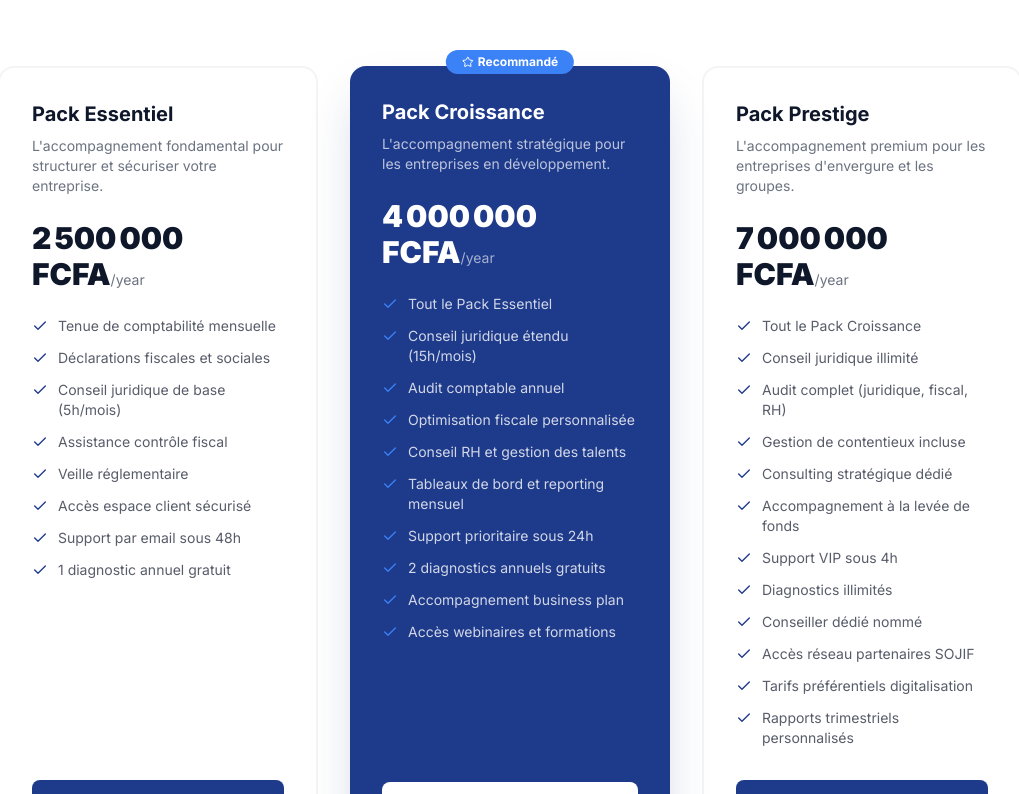
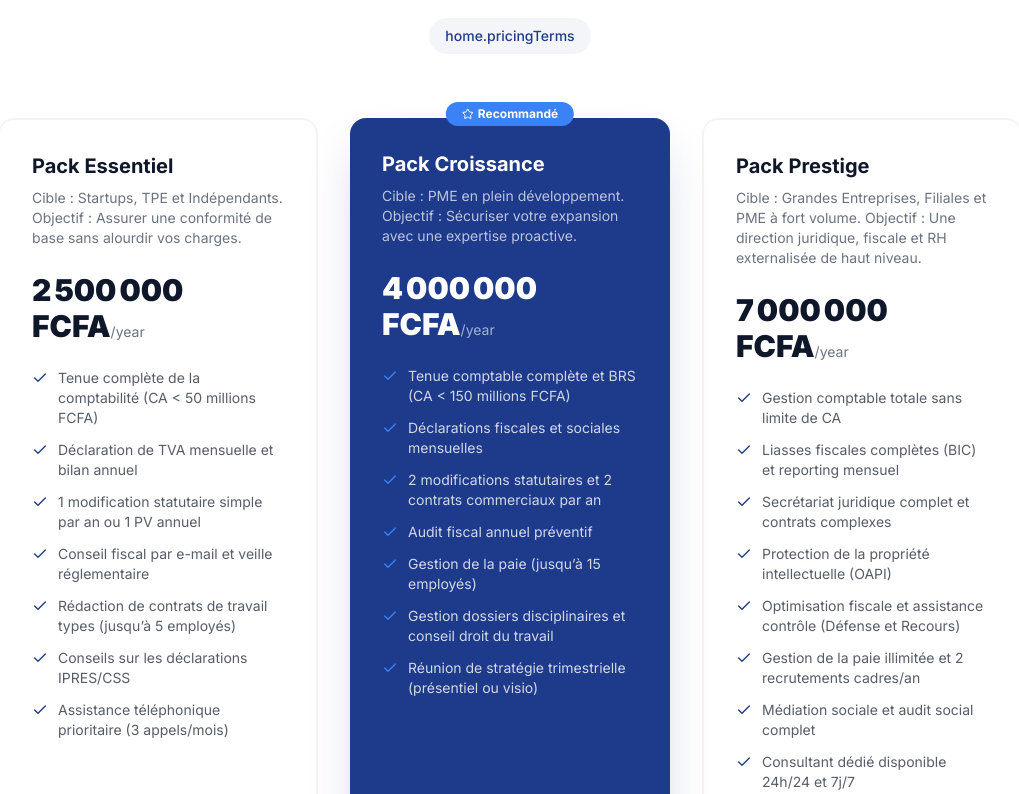
Before and after one commit to omadigital23/SOJIF, a Next.js app: page /en in a window 1280 px wide. Shown: the part 1864-2658 px from the top of the page, without its empty margins (130-1149 px from the left). Built offline with nearby package versions, Linux system fonts and the light colour scheme.

Commit message:
Update website content to match business plan: pricing, terms, and services

```diff
--- a/src/app/[locale]/offres/page.tsx
+++ b/src/app/[locale]/offres/page.tsx
@@ -29,9 +29,17 @@ export default function OffersPage() {
                         initial={{ opacity: 0, y: 20 }}
                         animate={{ opacity: 1, y: 0 }}
                         transition={{ delay: 0.1 }}
-                        className="text-neutral-gray text-lg max-w-2xl mx-auto"
+                        className="text-neutral-gray text-lg max-w-2xl mx-auto mb-6"
                     >
                         {t('subtitle')}
+                    </motion.p>
+                    <motion.p
+                        initial={{ opacity: 0, y: 20 }}
+                        animate={{ opacity: 1, y: 0 }}
+                        transition={{ delay: 0.2 }}
+                        className="text-primary font-medium text-sm bg-primary/5 inline-block px-4 py-2 rounded-full"
+                    >
+                        {tHome('pricingTerms')}
                     </motion.p>
                 </div>
             </section>
@@ -48,8 +56,8 @@ export default function OffersPage() {
                                 viewport={{ once: true }}
                                 transition={{ delay: i * 0.15 }}
                                 className={`relative rounded-2xl p-8 flex flex-col ${pack.highlighted
-                                        ? 'bg-primary text-white shadow-2xl shadow-primary/25 scale-105 z-10'
-                                        : 'bg-white border-2 border-gray-100 card-hover'
+                                    ? 'bg-primary text-white shadow-2xl shadow-primary/25 scale-105 z-10'
+                                    : 'bg-white border-2 border-gray-100 card-hover'
                                     }`}
                             >
                                 {pack.highlighted && (
--- a/src/components/home/PricingSection.tsx
+++ b/src/components/home/PricingSection.tsx
@@ -30,9 +30,18 @@ export default function PricingSection() {
                         whileInView={{ opacity: 1, y: 0 }}
                         viewport={{ once: true }}
                         transition={{ delay: 0.1 }}
-                        className="text-neutral-gray text-lg"
+                        className="text-neutral-gray text-lg mb-4"
                     >
                         {t('pricingSubtitle')}
+                    </motion.p>
+                    <motion.p
+                        initial={{ opacity: 0, y: 20 }}
+                        whileInView={{ opacity: 1, y: 0 }}
+                        viewport={{ once: true }}
+                        transition={{ delay: 0.2 }}
+                        className="text-primary font-medium text-sm bg-primary/5 inline-block px-4 py-2 rounded-full"
+                    >
+                        {t('pricingTerms')}
                     </motion.p>
                 </div>
 
@@ -46,8 +55,8 @@ export default function PricingSection() {
                             viewport={{ once: true }}
                             transition={{ delay: i * 0.15 }}
                             className={`relative rounded-2xl p-8 flex flex-col ${pack.highlighted
-                                    ? 'bg-primary text-white shadow-2xl shadow-primary/25 scale-105 z-10'
-                                    : 'bg-white border-2 border-gray-100 card-hover'
+                                ? 'bg-primary text-white shadow-2xl shadow-primary/25 scale-105 z-10'
+                                : 'bg-white border-2 border-gray-100 card-hover'
                                 }`}
                         >
                             {pack.highlighted && (
@@ -106,8 +115,8 @@ export default function PricingSection() {
                             <Link
                                 href={`/${locale}/contact`}
                                 className={`text-center py-3 rounded-lg font-semibold text-sm transition-all duration-300 ${pack.highlighted
-                                        ? 'bg-white text-primary hover:bg-white/90'
-                                        : 'btn-primary'
+                                    ? 'bg-white text-primary hover:bg-white/90'
+                                    : 'btn-primary'
                                     }`}
                             >
                                 {pack.cta}
--- a/src/components/home/WhySection.tsx
+++ b/src/components/home/WhySection.tsx
@@ -13,7 +13,6 @@ export default function WhySection() {
         { titleKey: 'why1Title', descKey: 'why1Desc' },
         { titleKey: 'why2Title', descKey: 'why2Desc' },
         { titleKey: 'why3Title', descKey: 'why3Desc' },
-        { titleKey: 'why4Title', descKey: 'why4Desc' },
     ];
 
     return (
@@ -39,7 +38,7 @@ export default function WhySection() {
                     </motion.p>
                 </div>
 
-                <div className="grid grid-cols-1 sm:grid-cols-2 lg:grid-cols-4 gap-8">
+                <div className="grid grid-cols-1 sm:grid-cols-2 lg:grid-cols-3 gap-8">
                     {reasons.map((reason, i) => {
                         const Icon = icons[i];
                         return (
--- a/src/data/pricing.ts
+++ b/src/data/pricing.ts
@@ -5,16 +5,15 @@ export const pricingPacks: PricingPack[] = [
         name: 'Pack Essentiel',
         price: 2500000,
         period: '/an',
-        description: 'L\'accompagnement fondamental pour structurer et sécuriser votre entreprise.',
+        description: 'Cible : Startups, TPE et Indépendants. Objectif : Assurer une conformité de base sans alourdir vos charges.',
         features: [
-            'Tenue de comptabilité mensuelle',
-            'Déclarations fiscales et sociales',
-            'Conseil juridique de base (5h/mois)',
-            'Assistance contrôle fiscal',
-            'Veille réglementaire',
-            'Accès espace client sécurisé',
-            'Support par email sous 48h',
-            '1 diagnostic annuel gratuit',
+            'Tenue complète de la comptabilité (CA < 50 millions FCFA)',
+            'Déclaration de TVA mensuelle et bilan annuel',
+            '1 modification statutaire simple par an ou 1 PV annuel',
+            'Conseil fiscal par e-mail et veille réglementaire',
+            'Rédaction de contrats de travail types (jusqu’à 5 employés)',
+            'Conseils sur les déclarations IPRES/CSS',
+            'Assistance téléphonique prioritaire (3 appels/mois)',
         ],
         cta: 'Choisir Essentiel',
     },
@@ -22,18 +21,15 @@ export const pricingPacks: PricingPack[] = [
         name: 'Pack Croissance',
         price: 4000000,
         period: '/an',
-        description: 'L\'accompagnement stratégique pour les entreprises en développement.',
+        description: 'Cible : PME en plein développement. Objectif : Sécuriser votre expansion avec une expertise proactive.',
         features: [
-            'Tout le Pack Essentiel',
-            'Conseil juridique étendu (15h/mois)',
-            'Audit comptable annuel',
-            'Optimisation fiscale personnalisée',
-            'Conseil RH et gestion des talents',
-            'Tableaux de bord et reporting mensuel',
-            'Support prioritaire sous 24h',
-            '2 diagnostics annuels gratuits',
-            'Accompagnement business plan',
-            'Accès webinaires et formations',
+            'Tenue comptable complète et BRS (CA < 150 millions FCFA)',
+            'Déclarations fiscales et sociales mensuelles',
+            '2 modifications statutaires et 2 contrats commerciaux par an',
+            'Audit fiscal annuel préventif',
+            'Gestion de la paie (jusqu’à 15 employés)',
+            'Gestion dossiers disciplinaires et conseil droit du travail',
+            'Réunion de stratégie trimestrielle (présentiel ou visio)',
         ],
         highlighted: true,
         cta: 'Choisir Croissance',
@@ -42,36 +38,27 @@ export const pricingPacks: PricingPack[] = [
         name: 'Pack Prestige',
         price: 7000000,
         period: '/an',
-        description: 'L\'accompagnement premium pour les entreprises d\'envergure et les groupes.',
+        description: 'Cible : Grandes Entreprises, Filiales et PME à fort volume. Objectif : Une direction juridique, fiscale et RH externalisée de haut niveau.',
         features: [
-            'Tout le Pack Croissance',
-            'Conseil juridique illimité',
-            'Audit complet (juridique, fiscal, RH)',
-            'Gestion de contentieux incluse',
-            'Consulting stratégique dédié',
-            'Accompagnement à la levée de fonds',
-            'Support VIP sous 4h',
-            'Diagnostics illimités',
-            'Conseiller dédié nommé',
-            'Accès réseau partenaires SOJIF',
-            'Tarifs préférentiels digitalisation',
-            'Rapports trimestriels personnalisés',
+            'Gestion comptable totale sans limite de CA',
+            'Liasses fiscales complètes (BIC) et reporting mensuel',
+            'Secrétariat juridique complet et contrats complexes',
+            'Protection de la propriété intellectuelle (OAPI)',
+            'Optimisation fiscale et assistance contrôle (Défense et Recours)',
+            'Gestion de la paie illimitée et 2 recrutements cadres/an',
+            'Médiation sociale et audit social complet',
+            'Consultant dédié disponible 24h/24 et 7j/7',
         ],
         cta: 'Choisir Prestige',
     },
 ];
 
 export const comparisonFeatures = [
-    { feature: 'Comptabilité mensuelle', essentiel: true, croissance: true, prestige: true },
-    { feature: 'Déclarations fiscales', essentiel: true, croissance: true, prestige: true },
-    { feature: 'Conseil juridique', essentiel: '5h/mois', croissance: '15h/mois', prestige: 'Illimité' },
-    { feature: 'Audit annuel', essentiel: false, croissance: true, prestige: true },
-    { feature: 'Optimisation fiscale', essentiel: false, croissance: true, prestige: true },
-    { feature: 'Conseil RH', essentiel: false, croissance: true, prestige: true },
-    { feature: 'Reporting & KPI', essentiel: false, croissance: 'Mensuel', prestige: 'Trimestriel+' },
-    { feature: 'Support', essentiel: '48h', croissance: '24h', prestige: '4h VIP' },
-    { feature: 'Consulting stratégique', essentiel: false, croissance: false, prestige: true },
-    { feature: 'Gestion contentieux', essentiel: false, croissance: false, prestige: true },
-    { feature: 'Conseiller dédié', essentiel: false, croissance: false, prestige: true },
-    { feature: 'Levée de fonds', essentiel: false, croissance: false, prestige: true },
+    { feature: 'Gestion comptable', essentiel: 'CA < 50M', croissance: 'CA < 150M', prestige: 'Illimité' },
+    { feature: 'Juridique', essentiel: '1 modif/an', croissance: '2 modifs + 2 contrats', prestige: 'Secrétariat complet' },
+    { feature: 'Fiscalité', essentiel: 'Conseil email', croissance: 'Audit préventif', prestige: 'Optimisation & Défense' },
+    { feature: 'Ressources Humaines', essentiel: 'Contrats types (5 emp.)', croissance: 'Paie (15 emp.)', prestige: 'Paie illimitée + Recrutement' },
+    { feature: 'Assistance', essentiel: 'Tel (3 appels/mois)', croissance: 'Réunion trimestrielle', prestige: 'Consultant dédié 24/7' },
+    { feature: 'Propriété Intellectuelle', essentiel: false, croissance: false, prestige: true },
+    { feature: 'Audit Social', essentiel: false, croissance: false, prestige: true },
 ];
--- a/src/lib/types.ts
+++ b/src/lib/types.ts
@@ -6,6 +6,7 @@ export interface Department {
     description: string;
     mission: string;
     services: string[];
+    pricing?: string[];
     cases: { title: string; description: string }[];
 }
 
--- a/src/messages/fr.json
+++ b/src/messages/fr.json
@@ -25,18 +25,17 @@
     "home": {
         "departmentsTitle": "Nos 6 Départements d'Excellence",
         "departmentsSubtitle": "Une expertise pluridisciplinaire au service de votre réussite",
-        "pricingTitle": "Nos Offres d'Abonnement",
-        "pricingSubtitle": "Des formules adaptées à chaque étape de votre développement",
-        "whyTitle": "Pourquoi SOJIF Consulting ?",
-        "whySubtitle": "Un cabinet structuré pour accompagner votre croissance",
-        "why1Title": "Expertise Pluridisciplinaire",
-        "why1Desc": "6 départements complémentaires pour une vision 360° de votre entreprise.",
-        "why2Title": "Proximité & Réactivité",
-        "why2Desc": "Un accompagnement personnalisé avec des interlocuteurs dédiés et réactifs.",
-        "why3Title": "Excellence Opérationnelle",
-        "why3Desc": "Des méthodologies éprouvées et des résultats mesurables.",
-        "why4Title": "Ancrage Africain",
-        "why4Desc": "Une connaissance approfondie de l'environnement juridique et économique africain.",
+        "pricingTitle": "OFFRES D'ABONNEMENT ANNUEL",
+        "pricingSubtitle": "Accompagnement 360° : Juridique, Fiscal, Comptabilité & RH",
+        "pricingTerms": "Engagement : 12 mois | Condition : 50% d'acompte à la signature.",
+        "whyTitle": "Services Transversaux",
+        "whySubtitle": "Inclus dans tous les Packs pour votre sérénité",
+        "why1Title": "Guichet Unique",
+        "why1Desc": "Un seul interlocuteur pour tous vos besoins administratifs.",
+        "why2Title": "Archivage Numérique",
+        "why2Desc": "Tous vos documents (bilans, contrats, statuts) sont sécurisés et accessibles en ligne.",
+        "why3Title": "Réactivité",
+        "why3Desc": "Réponse sous 24h à toutes vos sollicitations.",
         "testimonialsTitle": "Ce que disent nos clients",
         "testimonialsSubtitle": "Des entreprises qui nous font confiance",
         "ctaTitle": "Prêt à structurer votre croissance ?",
```
Also changed, not shown: src/app/[locale]/departements/[slug]/DepartmentPageClient.tsx (+21 -0 lines), src/data/departments.ts (+30 -0 lines).
